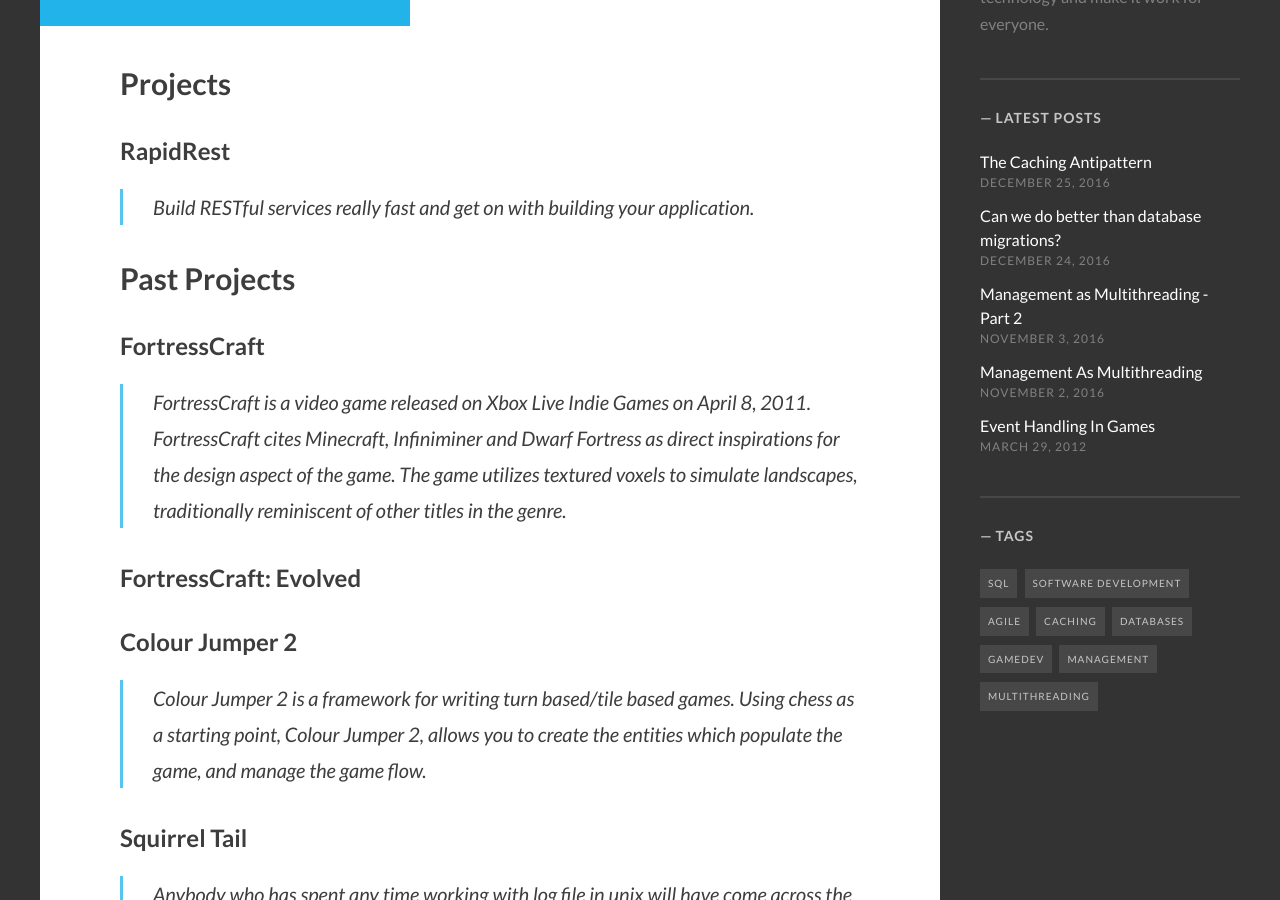
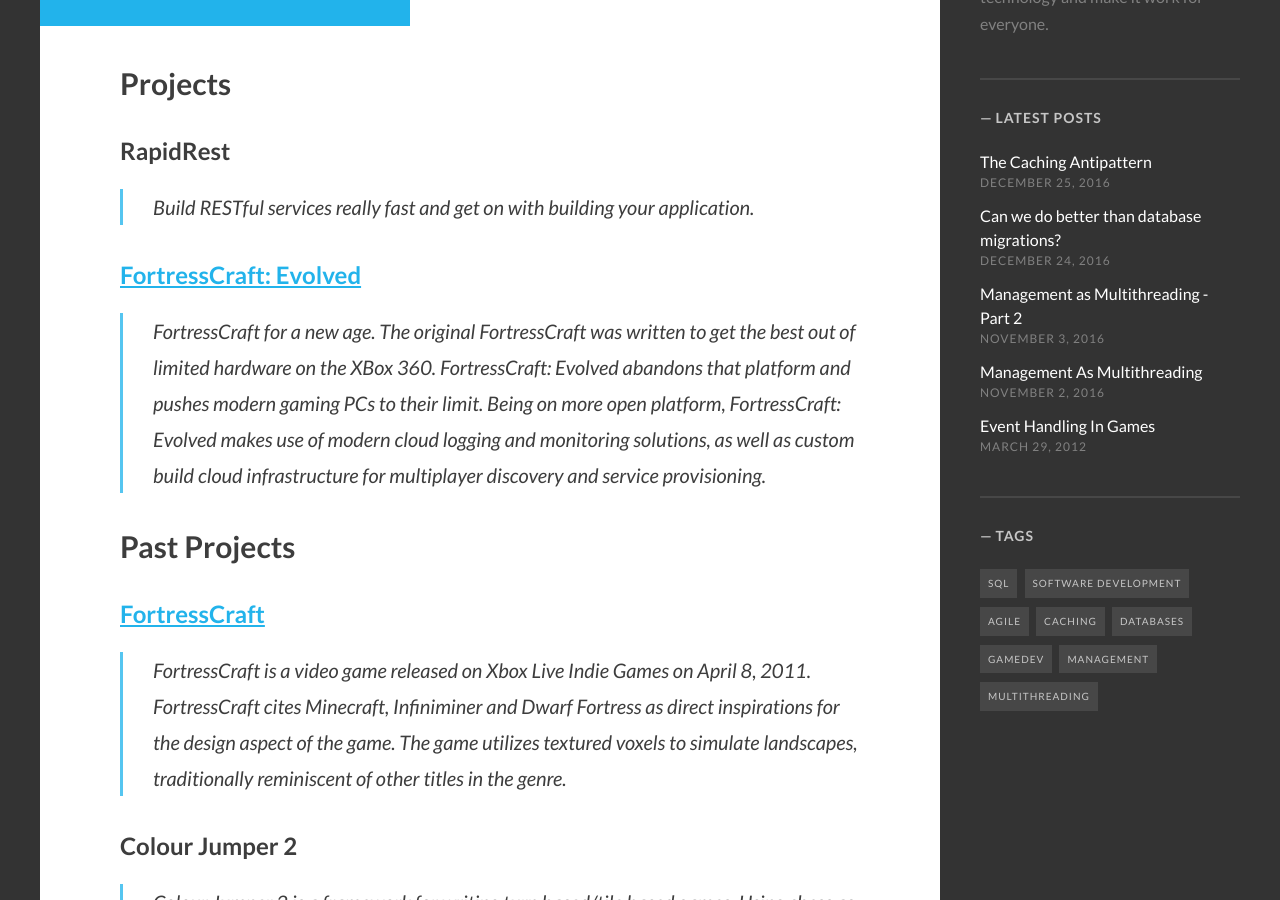
Before and after one commit to uatec/hidef.github.io, a Jekyll site: the page built from index.md, in a window 1280 px wide and 900 px high, scrolled down 379 px. Built offline with Jekyll 4.4.1, drawn with Linux system fonts in a browser that asks for light colours; some web fonts are replaced.

Commit message:
home page fleshed out some more

```diff
--- a/index.md
+++ b/index.md
@@ -8,13 +8,15 @@
 
 > Build RESTful services really fast and get on with building your application.
 
+### [FortressCraft: Evolved](http://www.fortresscraft.com/)
+
+> FortressCraft for a new age. The original FortressCraft was written to get the best out of limited hardware on the XBox 360. FortressCraft: Evolved abandons that platform and pushes modern gaming PCs to their limit. Being on more open platform, FortressCraft: Evolved makes use of modern cloud logging and monitoring solutions, as well as custom build cloud infrastructure for multiplayer discovery and service provisioning.
+
 ## Past Projects
 
-### FortressCraft
+### [FortressCraft](http://www.fortresscraft.com/)
 
 > FortressCraft is a video game released on Xbox Live Indie Games on April 8, 2011. FortressCraft cites Minecraft, Infiniminer and Dwarf Fortress as direct inspirations for the design aspect of the game. The game utilizes textured voxels to simulate landscapes, traditionally reminiscent of other titles in the genre.
-
-### FortressCraft: Evolved
 
 ### Colour Jumper 2
 
```
